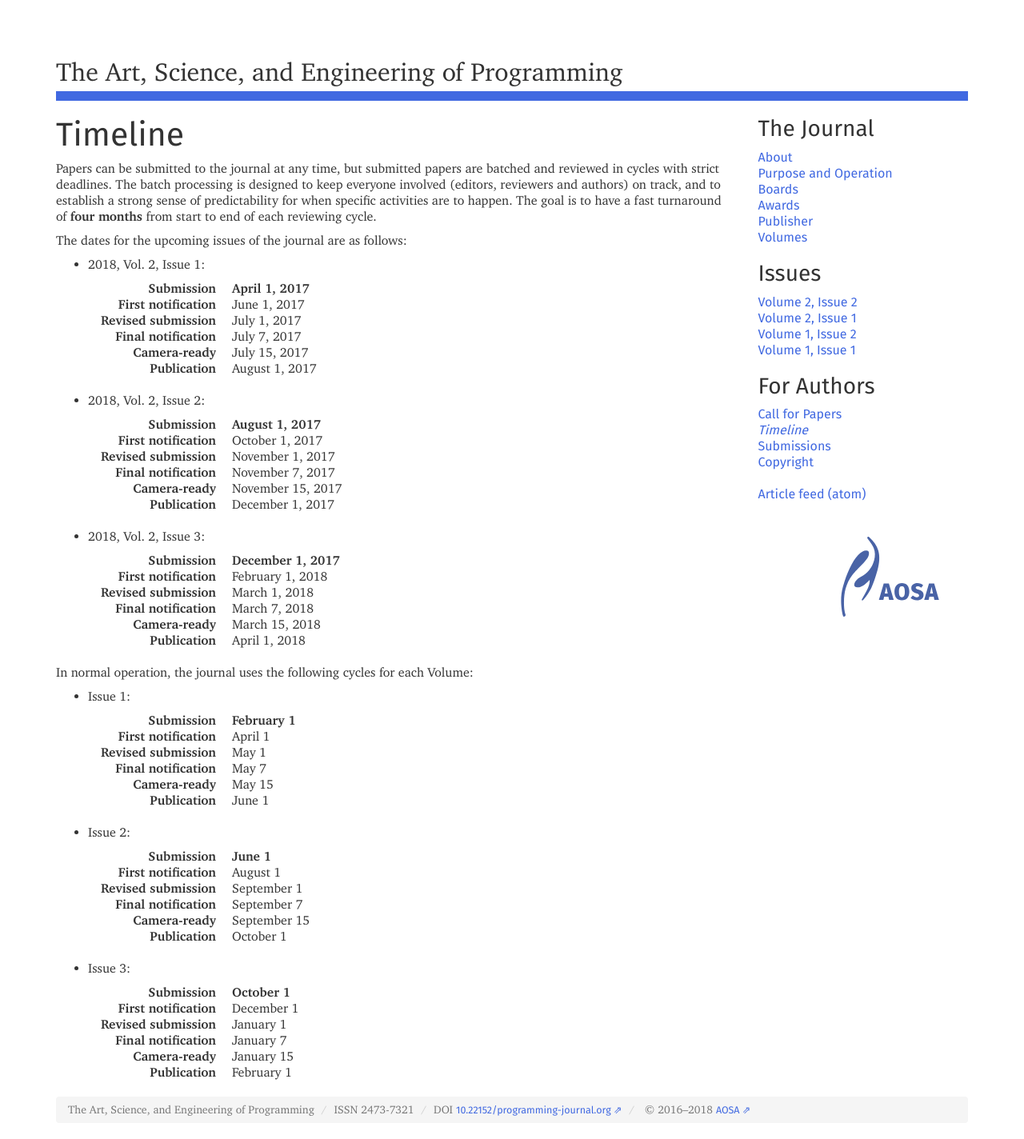
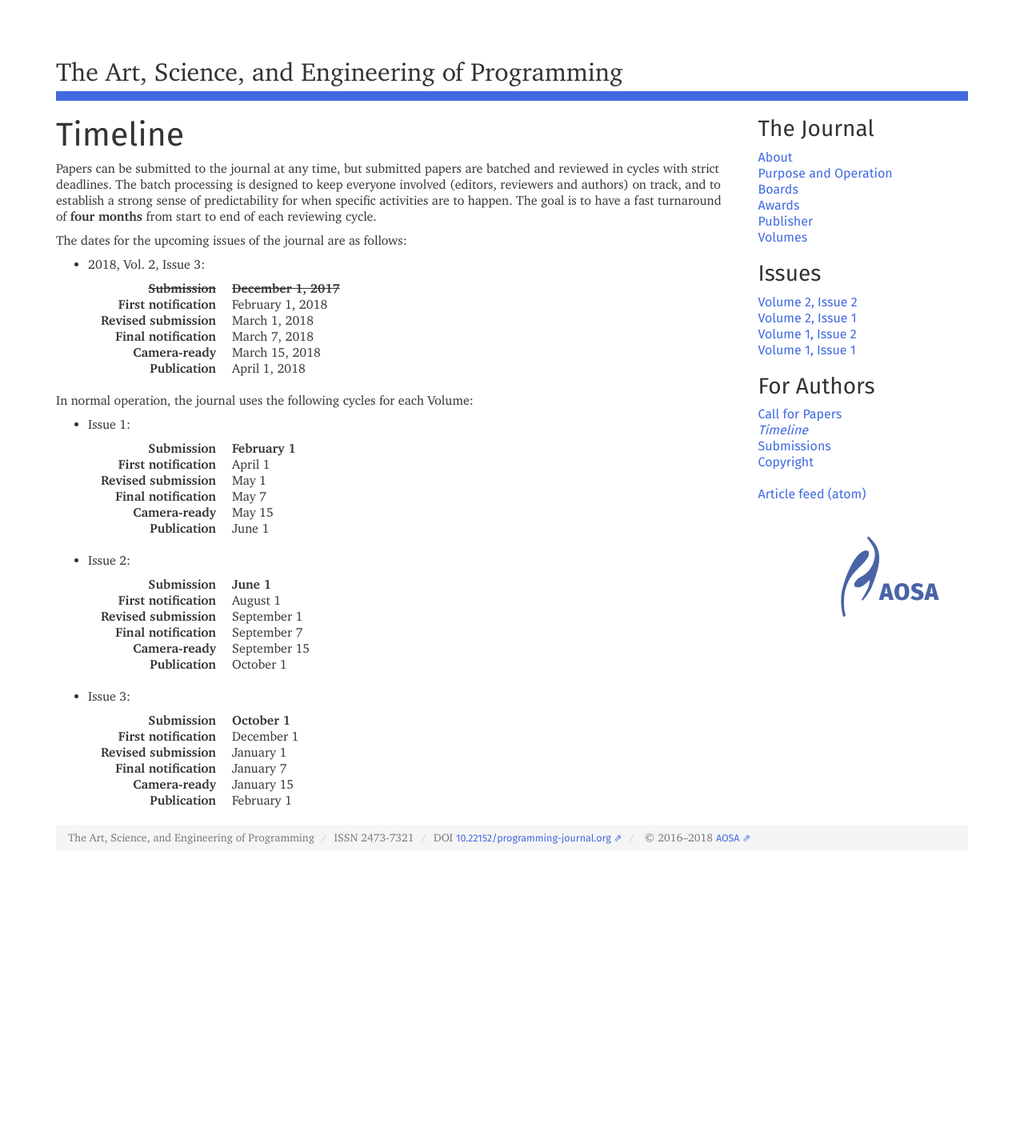
Before and after one commit to programming-journal/programming-journal.github.io, a Jekyll site: the page built from timeline/index.markdown, in a window 1280 px wide. Shown: the whole page at 80% size. Built offline with Jekyll 4.4.1, drawn with Linux system fonts in a browser that asks for light colours; nearby versions of some CDN libraries; after the commit the page ends 1084 px from its top, so only the background shows below that.

Commit message:
only issue 3 of the old cycle is pending

```diff
--- a/timeline/index.markdown
+++ b/timeline/index.markdown
@@ -8,53 +8,11 @@ Papers can be submitted to the journal at any time, but submitted papers are bat
 
 The dates for the upcoming issues of the journal are as follows:
 
-* 2018, Vol. 2, Issue 1:
-
-  {:.dl-horizontal}
-  Submission
-  : **April 1, 2017**
-
-  First notification
-  : June 1, 2017
-
-  Revised submission
-  : July 1, 2017
-
-  Final notification
-  : July 7, 2017
-
-  Camera-ready
-  : July 15, 2017
-
-  Publication
-  : August 1, 2017
-
-* 2018, Vol. 2, Issue 2:
-
-  {:.dl-horizontal}
-  Submission
-  : **August 1, 2017**
-
-  First notification
-  : October 1, 2017
-
-  Revised submission
-  : November 1, 2017
-
-  Final notification
-  : November 7, 2017
-
-  Camera-ready
-  : November 15, 2017
-
-  Publication
-  : December 1, 2017
-
 * 2018, Vol. 2, Issue 3:
 
   {:.dl-horizontal}
-  Submission
-  : **December 1, 2017**
+  ~~Submission~~
+  : ~~**December 1, 2017**~~
 
   First notification
   : February 1, 2018
```
